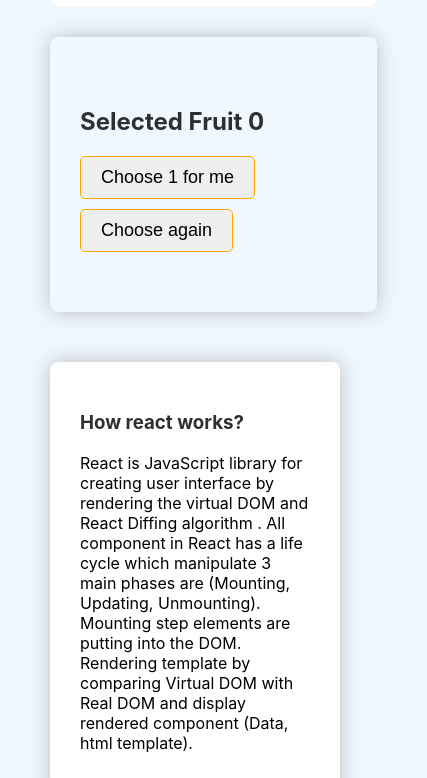
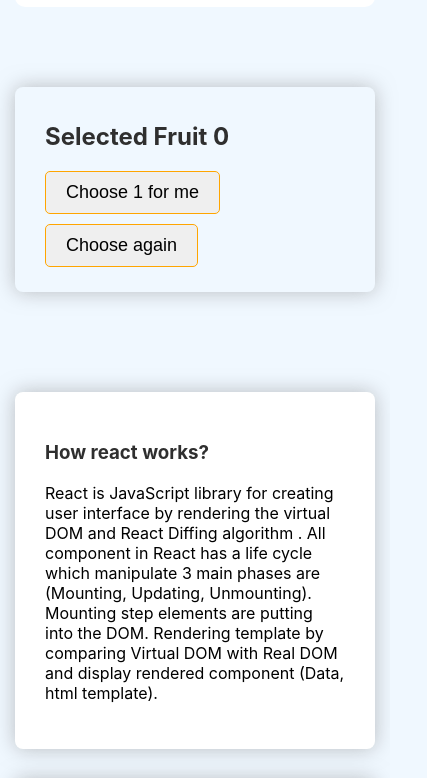
Before and after one commit to tilok-wp/Fruit-Choose, a React (Create React App) app: page / in a window 390 px wide. Shown: the part 5579-6357 px from the top of the page, 427 px wide, since content can reach past the window. Built offline with nearby package versions, Linux system fonts and the light colour scheme.

Commit message:
Update mobile responsive

```diff
--- a/src/App.css
+++ b/src/App.css
@@ -8,6 +8,7 @@
 @media screen and (max-width: 991px){
     .about-react {
         grid-template-columns: repeat(2, 1fr);
+        margin: 50px 15px;
     }
 }
 @media screen and (max-width: 768px){
--- a/src/components/Shop/Shop.css
+++ b/src/components/Shop/Shop.css
@@ -39,8 +39,13 @@
         grid-template-columns: repeat(2, 1fr);
     }
     .cart-wrapper {
-        margin: 0 50px;
+        margin: 50px 15px;
+        padding: 15px 30px;
     }
+    .products-wrapper {
+        padding: 0 15px 30px;
+    }
+
 }
 @media screen and (max-width: 768px){
     .products-wrapper {
```
